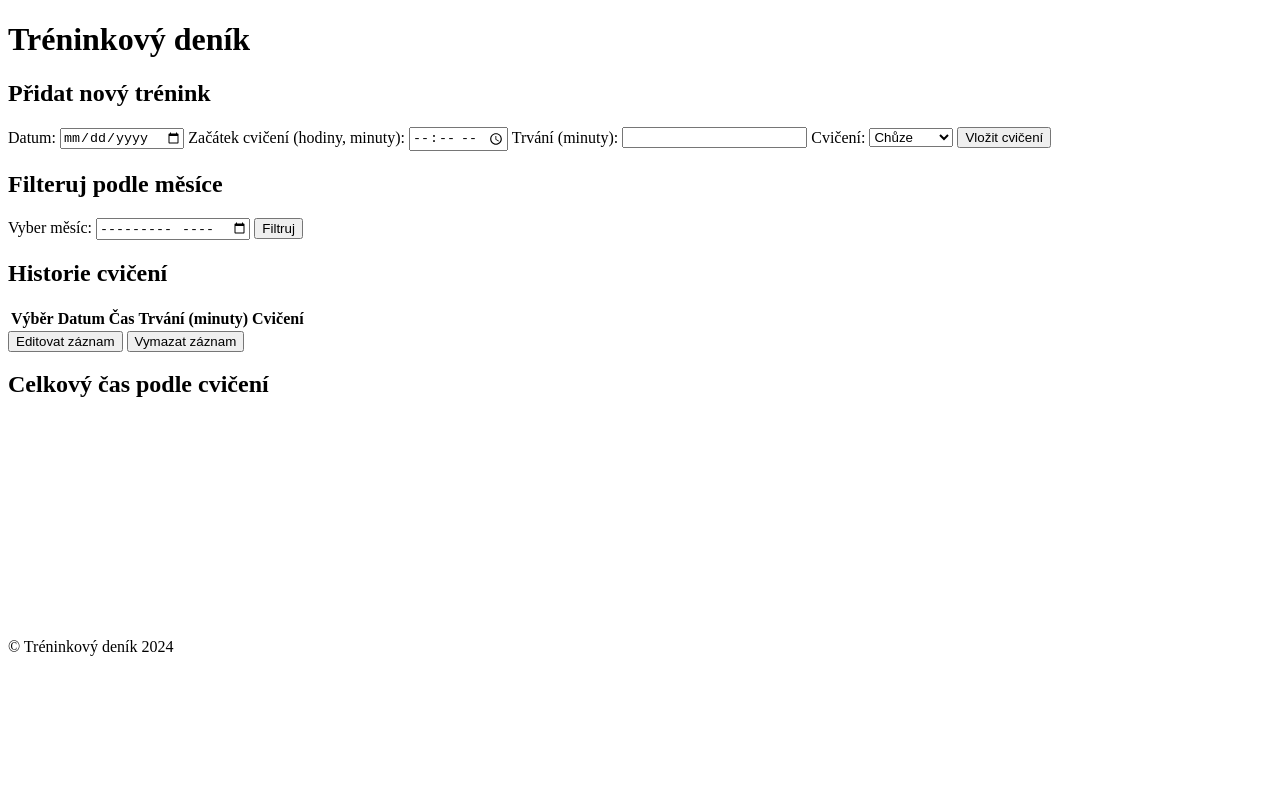
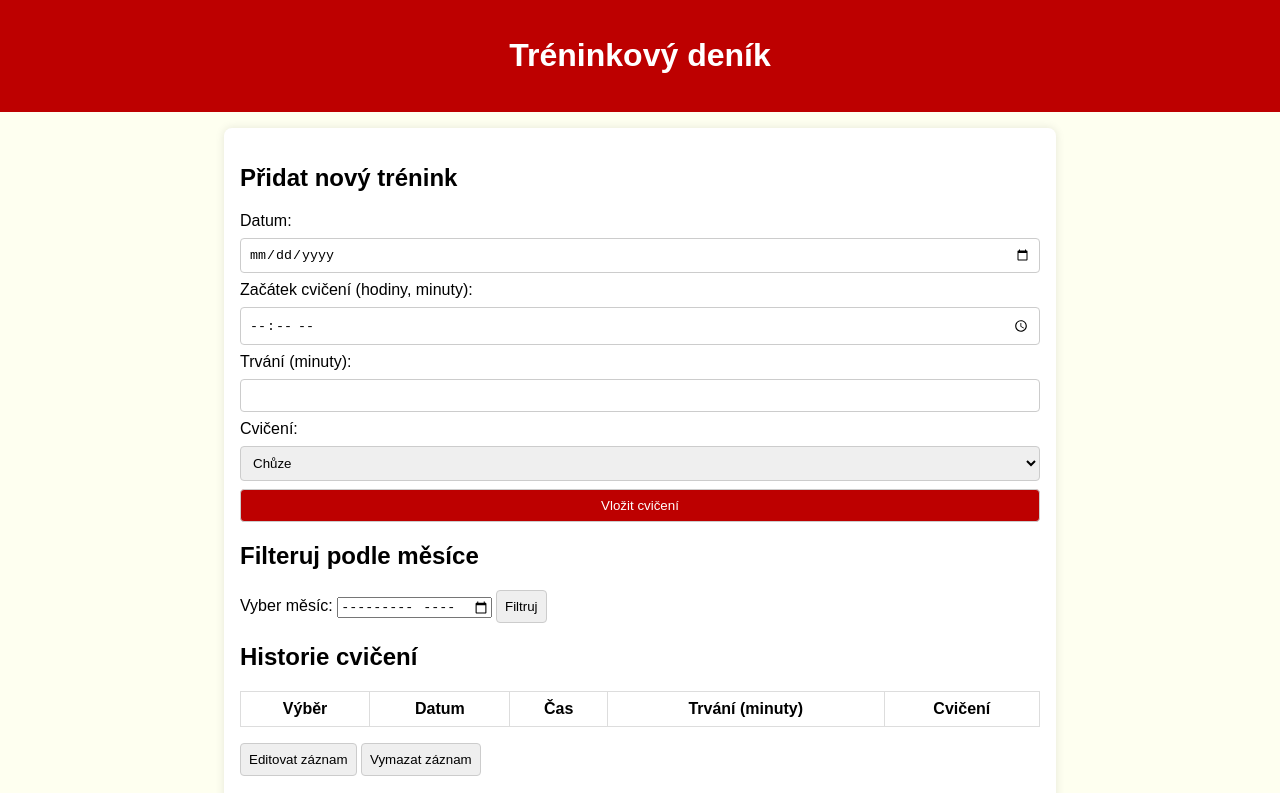
Before and after one commit to PetrKrata/zaznam_aktivit, a plain HTML site: page index.html in a window 1280 px wide. Shown: the top 793 px of the page. Drawn offline with Linux system fonts and the light colour scheme.

Commit message:
Upravil jsem HTML soubor a přidal soubor CSS

```diff
--- a/index.html
+++ b/index.html
@@ -4,6 +4,8 @@
     <meta charset="UTF-8">
     <meta name="viewport" content="width=device-width, initial-scale=1.0">
     <title>Tréninkový deník</title>
+    <link rel="stylesheet" href="styles.css">
+
 </head>
 <body>
     <header>
@@ -64,6 +66,13 @@
             <h2>Celkový čas podle cvičení</h2>
             <canvas id="workoutChart" width="400" height="200"></canvas>
         </section>
+
+        <section>
+            <div class="actions">
+                <button id="exportJson">Export do JSON</button>
+                <button id="importJson">Import JSON</button>
+            </div>
+        </section>
     </main>
     <footer>
         <p>&copy; Tréninkový deník 2024</p>
--- /dev/null
+++ b/styles.css
@@ -0,0 +1,59 @@
+
+body {
+    font-family: Arial, sans-serif;
+    margin: 0;
+    padding: 0;
+    display: flex;
+    flex-direction: column;
+    align-items: center;
+    background-color: #fefff0;
+}
+header {
+    width: 100%;
+    background-color: #bd0000;
+    color: white;
+    text-align: center;
+    padding: 1rem;
+}
+main {
+    width: 90%;
+    max-width: 800px;
+    margin: 1rem auto;
+    background: white;
+    border-radius: 8px;
+    box-shadow: 0 0 10px rgba(0, 0, 0, 0.1);
+    padding: 1rem;
+}
+.form-container {
+    display: flex;
+    flex-direction: column;
+    gap: 0.5rem;
+}
+.form-container input, select, button {
+    padding: 0.5rem;
+    border: 1px solid #ccc;
+    border-radius: 4px;
+}
+.form-container button {
+    background-color: #bd0000;
+    color: white;
+    cursor: pointer;
+}
+table {
+    width: 100%;
+    border-collapse: collapse;
+    margin-top: 1rem;
+}
+table th, table td {
+    border: 1px solid #ddd;
+    padding: 0.5rem;
+    text-align: center;
+}
+footer {
+    margin-top: 1rem;
+    text-align: center;
+    color: gray;
+}
+.actions {
+    margin-top: 1rem;
+}
```
